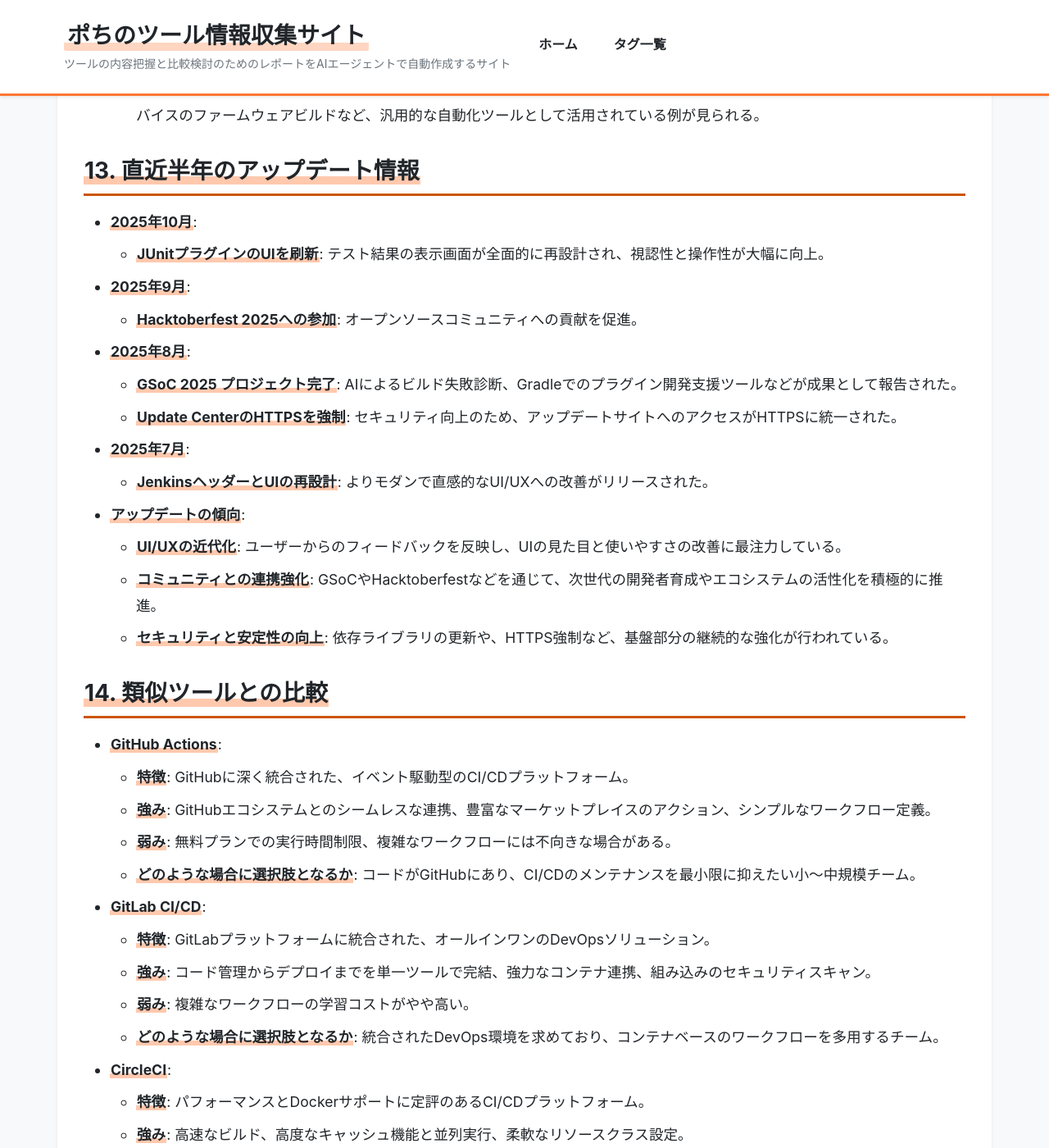
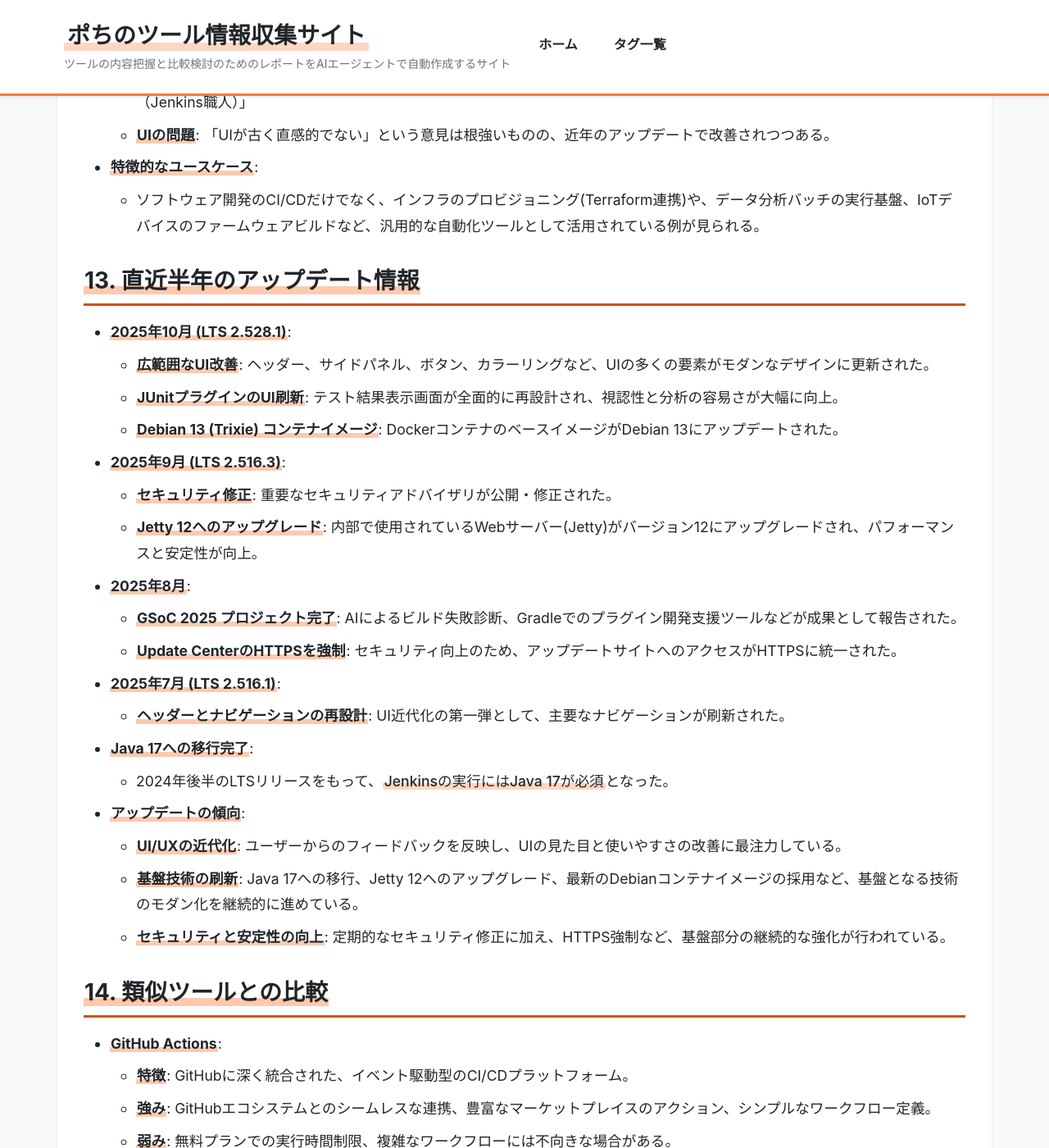
Before and after one commit to aegisfleet/tool-survey-report, a Jekyll site: the page built from _reports/jenkins.md, in a window 1280 px wide and 1400 px high, scrolled down 5783 px. Shown: the whole window at 82% size. Built offline with Jekyll 4.4.1, drawn with Linux system fonts in a browser that asks for light colours; some of the changed text lies outside the part shown.

Commit message:
docs: Jenkinsレポートを最新情報に更新 (#57)
Co-authored-by: google-labs-jules[bot] <161369871+google-labs-jules[bot]@users.noreply.github.com>

```diff
--- a/_reports/jenkins.md
+++ b/_reports/jenkins.md
@@ -38,7 +38,7 @@ description: "Jenkinsは、ビルド、テスト、デプロイを自動化す
 ## **3. 主要機能**
 
 * **継続的インテグレーション/継続的デリバリー (CI/CD)**: CI/CDパイプラインを「Jenkinsfile」としてコードで定義し、ビルド、テスト、デプロイのプロセス全体を自動化。
-* **豊富なプラグインエコシステム**: 2000を超えるプラグインが利用可能で、Git, Maven, Docker, Kubernetes, Slackなど、ほぼすべての開発・運用ツールと連携できる。
+* **豊富なプラグインエコシステム**: 2000を超えるプラグインが利用可能で、Git, Maven, Docker, Kubernetes, Slackなど、ほぼすべての開発・運用ツールと連携できる。Dockerサポートは継続的に強化されており、最新のLTS版ではDebian 13ベースのコンテナイメージが提供されている。
 * **分散ビルド**: 複数のマシン（エージェント）にビルドやテストの処理を分散させ、大規模なプロジェクトでも迅速な処理を実現。
 * **簡単な設定**: WebベースのUIから直感的に設定が可能で、オンザフライのエラーチェックや組み込みヘルプも提供。
 * **拡張性**: プラグインアーキテクチャにより、Jenkinsの機能を自由に拡張可能。独自のプラグインを開発することもできる。
@@ -56,6 +56,7 @@ description: "Jenkinsは、ビルド、テスト、デプロイを自動化す
 * **複雑化しやすい設定**: 柔軟性が高い反面、ジョブやパイプライン、プラグインの数が増えるにつれて設定が複雑化し、「Jenkins職人」と呼ばれるような特定の担当者に依存しがちになる。
 * **UI/UX**: 近年改善が進んでいるものの、モダンなSaaSツールと比較すると、UIが古く直感的でないと感じられることがある。
 * **プラグインの依存関係**: 多数のプラグインを利用する場合、プラグイン同士の依存関係やJenkins本体とのバージョン互換性の問題が発生することがある。
+* **実行環境の要件**: 2024年後半のアップデートにより、<span class="text-highlight">Jenkinsの実行にはJava 17が必須</span>となった。古いJava環境で運用しているシステムでは、Jenkinsのアップデートに伴い、Javaのバージョンアップも必要になる点に注意が必要。
 
 ## **6. 料金プラン**
 
@@ -89,7 +90,7 @@ description: "Jenkinsは、ビルド、テスト、デプロイを自動化す
 
 ## **11. 操作性 (UI/UX) と学習コスト**
 
-* **UI/UX**: 伝統的なWeb UIは、多機能である一方、情報量が多く初見では分かりにくい部分もあると指摘されてきた。しかし、2025年に入りUIの近代化が積極的に進められており、**ヘッダーや全体的なデザインがモダンな外観に更新**された。特に、主要なプラグインである**JUnitプラグインのテスト結果表示画面が大幅に再設計**され、視認性が向上している。旧来のUIも残るが、Blue Oceanと合わせて、操作性は改善傾向にある。
+* **UI/UX**: 伝統的なWeb UIは、多機能である一方、情報量が多く初見では分かりにくい部分もあると指摘されてきた。しかし、2025年に入ってからUIの近代化が加速しており、特に2025年後半のLTSリリースでは、**ヘッダー、サイドパネル、ボタン、カラーリングといった広範囲なUI要素が再設計**され、よりモダンで直感的な外観へと進化している。また、主要なプラグインである**JUnitプラグインのテスト結果表示画面が全面的に刷新**され、グラフ表示などが改善されたことで、テスト結果の分析が格段に行いやすくなった。旧来のUIも一部残るが、Blue Oceanと合わせて、操作性は着実に改善されている。
 * **学習コスト**: シンプルなジョブの作成は比較的容易だが、複雑なパイプラインの構築(Jenkinsfileの記述)、プラグインの選定と設定、サーバーの運用管理などをマスターするには、相応の学習コストがかかる。特に、Groovy言語で記述するJenkinsfileは、習熟にある程度の時間が必要。
 
 ## **12. ユーザーの声（レビュー分析）**
@@ -111,19 +112,24 @@ description: "Jenkinsは、ビルド、テスト、デプロイを自動化す
 
 ## **13. 直近半年のアップデート情報**
 
-* **2025年10月**:
-  * **JUnitプラグインのUIを刷新**: テスト結果の表示画面が全面的に再設計され、視認性と操作性が大幅に向上。
-* **2025年9月**:
-  * **Hacktoberfest 2025への参加**: オープンソースコミュニティへの貢献を促進。
+* **2025年10月 (LTS 2.528.1)**:
+  * **広範囲なUI改善**: ヘッダー、サイドパネル、ボタン、カラーリングなど、UIの多くの要素がモダンなデザインに更新された。
+  * **JUnitプラグインのUI刷新**: テスト結果表示画面が全面的に再設計され、視認性と分析の容易さが大幅に向上。
+  * **Debian 13 (Trixie) コンテナイメージ**: DockerコンテナのベースイメージがDebian 13にアップデートされた。
+* **2025年9月 (LTS 2.516.3)**:
+  * **セキュリティ修正**: 重要なセキュリティアドバイザリが公開・修正された。
+  * **Jetty 12へのアップグレード**: 内部で使用されているWebサーバー(Jetty)がバージョン12にアップグレードされ、パフォーマンスと安定性が向上。
 * **2025年8月**:
   * **GSoC 2025 プロジェクト完了**: AIによるビルド失敗診断、Gradleでのプラグイン開発支援ツールなどが成果として報告された。
   * **Update CenterのHTTPSを強制**: セキュリティ向上のため、アップデートサイトへのアクセスがHTTPSに統一された。
-* **2025年7月**:
-  * **JenkinsヘッダーとUIの再設計**: よりモダンで直感的なUI/UXへの改善がリリースされた。
+* **2025年7月 (LTS 2.516.1)**:
+  * **ヘッダーとナビゲーションの再設計**: UI近代化の第一弾として、主要なナビゲーションが刷新された。
+* **Java 17への移行完了**:
+  * 2024年後半のLTSリリースをもって、<mark>Jenkinsの実行にはJava 17が必須</mark>となった。
 * **アップデートの傾向**:
   * **UI/UXの近代化**: ユーザーからのフィードバックを反映し、UIの見た目と使いやすさの改善に最注力している。
-  * **コミュニティとの連携強化**: GSoCやHacktoberfestなどを通じて、次世代の開発者育成やエコシステムの活性化を積極的に推進。
-  * **セキュリティと安定性の向上**: 依存ライブラリの更新や、HTTPS強制など、基盤部分の継続的な強化が行われている。
+  * **基盤技術の刷新**: Java 17への移行、Jetty 12へのアップグレード、最新のDebianコンテナイメージの採用など、基盤となる技術のモダン化を継続的に進めている。
+  * **セキュリティと安定性の向上**: 定期的なセキュリティ修正に加え、HTTPS強制など、基盤部分の継続的な強化が行われている。
 
 ## **14. 類似ツールとの比較**
 
```
Also changed, not shown: other parts of _reports/jenkins.md (+1 -1 lines).
